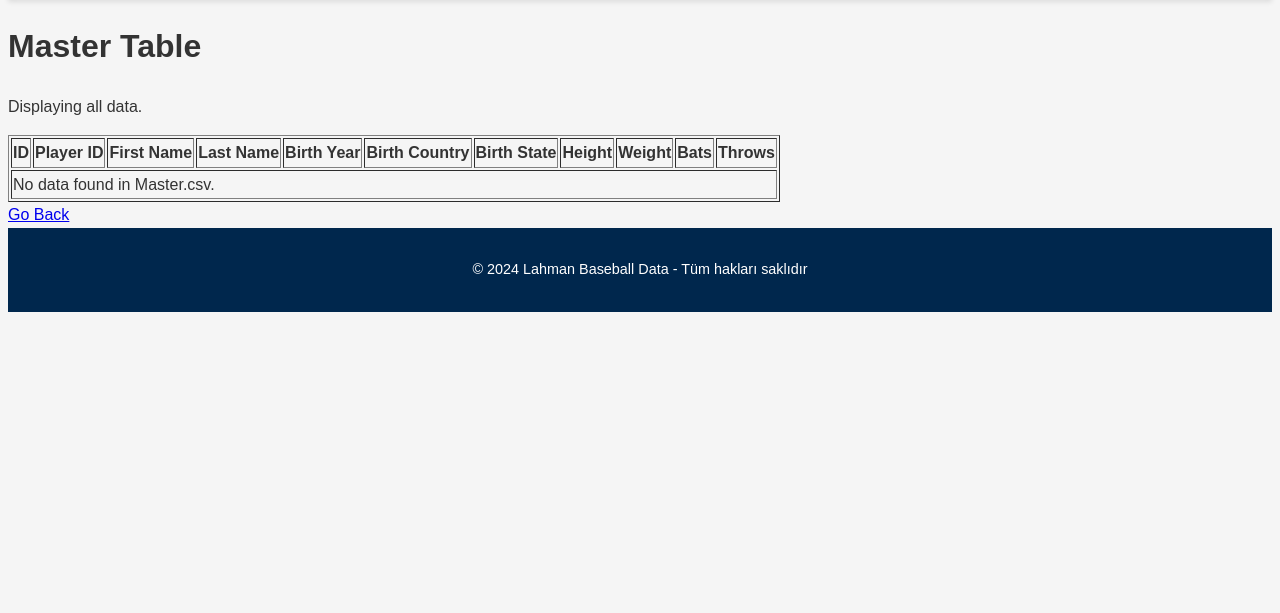
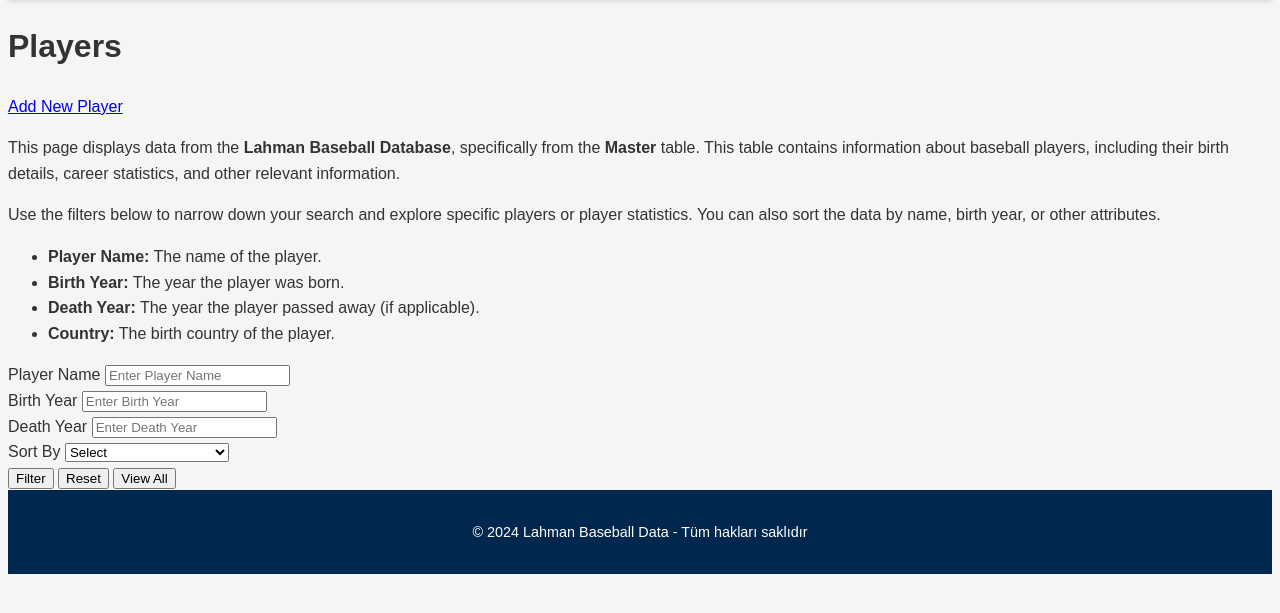
Before and after one commit to CommitCrewDB/CommitCrew, a Flask app: page /master in a window 1280 px wide. Shown: the part 98-711 px from the top of the page. Run offline with Flask 3, Linux system fonts and the light colour scheme.

Commit message:
master table edited

```diff
--- a/app/__init__.py
+++ b/app/__init__.py
@@ -24,7 +24,9 @@
     app.add_url_rule(rule="/batting/add", view_func=views.add_batting_record, methods=["GET", "POST"])
     app.add_url_rule(rule="/batting/update/<int:record_id>", view_func=views.update_batting_record, methods=["GET", "POST"])
     app.add_url_rule(rule="/batting/delete/<int:record_id>", view_func=views.delete_batting_record, methods=["POST"])
-    app.add_url_rule(rule="/master-options/", view_func=views.master_options)
-    app.add_url_rule(rule="/master", view_func=views.master_table)
+    app.add_url_rule(rule="/master", view_func=views.master_page, methods=["GET", "POST"])
+    app.add_url_rule(rule="/master/add", view_func=views.add_player_page, methods=["GET", "POST"])
+    app.add_url_rule(rule="/master/update/<string:player_id>", view_func=views.update_player_page, methods=["GET", "POST"])
+
 
     return app
--- a/app/templates/master.html
+++ b/app/templates/master.html
@@ -1,54 +1,155 @@
 {% extends "layout.html" %}
+{% block title %}
+Players{% endblock %}
+{% block content %}
+<link rel="stylesheet" href="{{ url_for('static', filename='master.css') }}">
+<script src="{{ url_for('static', filename='js/app.js') }}"></script>
 
-{% block content %}
-<h1>Master Table</h1>
-{% if search_query %}
-    <p>Showing results for search query: "{{ search_query }}"</p>
-{% else %}
-    <p>Displaying all data.</p>
-{% endif %}
+<h1 class="title text-center my-4">Players</h1>
 
-<!-- Table -->
-<table border="1">
+<div class="text-right my-3">
+    <a href="{{ url_for('add_player_page') }}" class="btn btn-success">Add New Player</a>
+</div>
+
+<div class="info-container">
+    <p>
+        This page displays data from the <strong>Lahman Baseball Database</strong>, specifically from the
+        <strong>Master</strong> table. This table contains information about baseball players, including their
+        birth details, career statistics, and other relevant information.
+    </p>
+    <p>
+        Use the filters below to narrow down your search and explore specific players or player statistics.
+        You can also sort the data by name, birth year, or other attributes.
+    </p>
+    <ul>
+        <li><strong>Player Name:</strong> The name of the player.</li>
+        <li><strong>Birth Year:</strong> The year the player was born.</li>
+        <li><strong>Death Year:</strong> The year the player passed away (if applicable).</li>
+        <li><strong>Country:</strong> The birth country of the player.</li>
+    </ul>
+</div>
+
+<!-- Filter Form -->
+<form id="filter-form" method="get" action="/master" class="filter-form">
+    <div class="form-row">
+        <!-- Player Name Filter -->
+        <div class="form-group">
+            <label for="player_name">Player Name</label>
+            <input
+                type="text"
+                name="player_name"
+                id="player_name"
+                value="{{ request.args.get('player_name', '') }}"
+                class="form-control"
+                placeholder="Enter Player Name"
+            />
+        </div>
+
+        <!-- Birth Year Filter -->
+        <div class="form-group">
+            <label for="birth_year">Birth Year</label>
+            <input
+                type="text"
+                name="birth_year"
+                id="birth_year"
+                value="{{ request.args.get('birth_year', '') }}"
+                class="form-control"
+                placeholder="Enter Birth Year"
+            />
+        </div>
+
+        <!-- Death Year Filter -->
+        <div class="form-group">
+            <label for="death_year">Death Year</label>
+            <input
+                type="text"
+                name="death_year"
+                id="death_year"
+                value="{{ request.args.get('death_year', '') }}"
+                class="form-control"
+                placeholder="Enter Death Year"
+            />
+        </div>
+
+        <!-- Sort By Filter -->
+        <div class="form-group">
+            <label for="sort_by">Sort By</label>
+            <select name="sort_by" id="sort_by" class="form-control">
+                <option value="">Select</option>
+                <option value="birth_year_asc" {% if request.args.get('sort_by') == 'birth_year_asc' %}selected{% endif %}>Birth Year (Ascending)</option>
+                <option value="birth_year_desc" {% if request.args.get('sort_by') == 'birth_year_desc' %}selected{% endif %}>Birth Year (Descending)</option>
+                <option value="player_name_asc" {% if request.args.get('sort_by') == 'player_name_asc' %}selected{% endif %}>Player Name (A-Z)</option>
+                <option value="player_name_desc" {% if request.args.get('sort_by') == 'player_name_desc' %}selected{% endif %}>Player Name (Z-A)</option>
+            </select>
+        </div>
+
+        <!-- Submit and Reset Buttons -->
+        <div class="form-group btn-block">
+            <button type="submit" class="btn btn-primary btn-block">Filter</button>
+            <button type="reset" class="btn btn-secondary btn-block">Reset</button>
+            <form method="get" action="/master">
+                <input type="hidden" name="action" value="view_all">
+                <button type="submit" class="btn btn-primary">View All</button>
+            </form>
+        </div>
+
+        {% if players %}
+            <table class="table table-striped">
                 <thead>
                     <tr>
                         <th>ID</th>
                         <th>Player ID</th>
-            <th>First Name</th>
-            <th>Last Name</th>
+                        <th>Name</th>
                         <th>Birth Year</th>
+                        <th>Death Year</th>
+                        <th>Birth City</th>
                         <th>Birth Country</th>
-            <th>Birth State</th>
-            <th>Height</th>
-            <th>Weight</th>
-            <th>Bats</th>
-            <th>Throws</th>
+                        <th>Actions</th>
                     </tr>
                 </thead>
                 <tbody>
-        {% if master_data %}
-            {% for row in master_data %}
+                    {% for player in players %}
                     <tr>
-                <td>{{ row.ID }}</td>
-                <td>{{ row.playerID }}</td>
-                <td>{{ row.nameFirst }}</td>
-                <td>{{ row.nameLast }}</td>
-                <td>{{ row.birthYear }}</td>
-                <td>{{ row.birthCountry }}</td>
-                <td>{{ row.birthState }}</td>
-                <td>{{ row.height }}</td>
-                <td>{{ row.weight }}</td>
-                <td>{{ row.bats }}</td>
-                <td>{{ row.throws }}</td>
+                        <td>{{ player.ID }}</td>
+                        <td>{{ player.playerID }}</td>
+                        <td>{{ player.nameFirst }} {{ player.nameLast }}</td>
+                        <td>{{ player.birthYear }}</td>
+                        <td>{{ player.deathYear }}</td>
+                        <td>{{ player.birthCity }}</td>
+                        <td>{{ player.birthCountry }}</td>
+                        <td>
+                            <div>
+                                <form method="POST" action="/master" style="display:inline;">
+                                    <input type="hidden" name="action" value="delete">
+                                    <input type="hidden" name="player_id" value="{{ player.ID }}">
+                                    <button type="submit" class="btn btn-danger btn-sm"><i class="fas fa-trash"></i> Delete</button>
+                                </form>
+                            </div>
+                            <div class="mt-2">
+                                <a href="{{ url_for('update_player_page', player_id=player.ID) }}" class="btn btn-warning btn-sm btn-block">
+                                    <i class="fas fa-edit"></i> Update
+                                </a>
+                            </div>
+                        </td>
                     </tr>
                     {% endfor %}
-        {% else %}
-            <tr>
-                <td colspan="11">No data found in Master.csv.</td>
-            </tr>
-        {% endif %}
                 </tbody>
             </table>
+        {% elif request.args.get('search') %}
+            <p>No results found. Try searching for a different player name.</p>
+        {% endif %}
+    </div>
+</form>
 
-<a href="{{ url_for('master_options') }}">Go Back</a>
+<!-- Flash Messages -->
+{% with messages = get_flashed_messages(with_categories=true) %}
+  {% if messages %}
+    <div>
+      {% for category, message in messages %}
+        <div class="alert alert-{{ category }}">{{ message }}</div>
+      {% endfor %}
+    </div>
+  {% endif %}
+{% endwith %}
+
 {% endblock %}
--- a/app/views.py
+++ b/app/views.py
@@ -325,25 +325,110 @@
     else:
         flash("Invalid request method for deletion.", "danger")
     return redirect(url_for("batting_page"))
+from flask import request, render_template, flash, redirect, url_for
 
-def master_options():
-    return render_template("master_options.html")
+def master_page():
+    search_query = request.args.get("search", "")
+    action = request.args.get('action')
+    sort_by = request.args.get("sort_by", "")
 
-def master_table():
-    action = request.args.get('action', 'view_all')
-    search_query = request.args.get('search', '')
+    players = []
+    if action == 'view_all':
+        players = Master.get_all_players()
+        return render_template("master.html", players=players)
 
-    if action == 'view_all':
-        master_data = Master.load_master_data()
-        return render_template("master.html", master_data=master_data)
+    if search_query:
+        players = Master.search_by_name(search_query)
 
-    elif action == 'search' and search_query:
-        # Search for specific data
-        master_data = Master.search_and_sort(search_query=search_query)
-        return render_template("master.html", master_data=master_data, search_query=search_query)
+    if action == 'view_top_players':
+        top_players = Master.get_top_players()
+        return render_template("master.html", top_players=top_players)
 
-    # Default behavior: return to master options
-    return redirect(url_for('master_options'))
+    if request.method == "POST":
+        action = request.form.get("action")
+        player_id = request.form.get("player_id")
+
+        if action == "delete":
+            if not player_id:
+                flash("Player ID is required to delete a player.", "danger")
+            else:
+                try:
+                    Master.delete_player(player_id)
+                    flash(f"Player with ID {player_id} deleted successfully!", "success")
+                except Exception as e:
+                    print(f"Error while deleting player: {e}")
+                    flash(f"An error occurred while deleting player: {e}", "danger")
+            return redirect(url_for("master_page"))
+
+    return render_template("master.html", players=players)
+
+def add_player_page():
+    if request.method == "POST":
+        name_first = request.form.get("nameFirst")
+        name_last = request.form.get("nameLast")
+        birth_year = request.form.get("birthYear")
+        birth_month = request.form.get("birthMonth")
+        birth_day = request.form.get("birthDay")
+        weight = request.form.get("weight")
+        height = request.form.get("height")
+        bats = request.form.get("bats")
+        throws = request.form.get("throws")
+        debut = request.form.get("debut")
+        final_game = request.form.get("finalGame")
+        bbref_id = request.form.get("bbrefID")
+        retro_id = request.form.get("retroID")
+
+        try:
+            player_data = {
+                "nameFirst": name_first,
+                "nameLast": name_last,
+                "birthYear": birth_year,
+                "birthMonth": birth_month,
+                "birthDay": birth_day,
+                "weight": weight,
+                "height": height,
+                "bats": bats,
+                "throws": throws,
+                "debut": debut,
+                "finalGame": final_game,
+                "bbrefID": bbref_id,
+                "retroID": retro_id,
+            }
+            Master.add_player(player_data)
+            flash("New player added successfully!", "success")
+            return redirect(url_for("master_page"))
+        except Exception as e:
+            flash(f"An error occurred: {e}", "danger")
+
+    return render_template("addmaster.html")
+
+def update_player_page(player_id):
+    if request.method == 'POST':
+        # Form verilerini al ve güncelle
+        updated_data = {
+            "nameFirst": request.form.get("nameFirst", ""),
+            "nameLast": request.form.get("nameLast", ""),
+            "birthYear": request.form.get("birthYear", 0),
+            "birthMonth": request.form.get("birthMonth", 0),
+            "birthDay": request.form.get("birthDay", 0),
+            "weight": request.form.get("weight", 0),
+            "height": request.form.get("height", 0),
+            "bats": request.form.get("bats", ""),
+            "throws": request.form.get("throws", ""),
+            "debut": request.form.get("debut", ""),
+            "finalGame": request.form.get("finalGame", ""),
+            "bbrefID": request.form.get("bbrefID", ""),
+            "retroID": request.form.get("retroID", ""),
+        }
+
+        Master.update_player(player_id, updated_data)
+        flash("Player updated successfully!", "success")
+        return redirect(url_for('master_page'))
+    else:
+        # Güncelleme formunu görüntülemek için oyuncu verilerini al
+        player = Master.get_player_by_id(player_id)
+        return render_template('updatemaster.html', player=player)
+
 
 def about_page():
     return render_template("about.html")
```
Also changed, not shown: app/models/master.py (+233 -38 lines), app/templates/addmaster.html (added, +84 -0 lines), app/templates/update_master.html (added, +83 -0 lines). Lines whose indentation alone changed are shown as unchanged.
